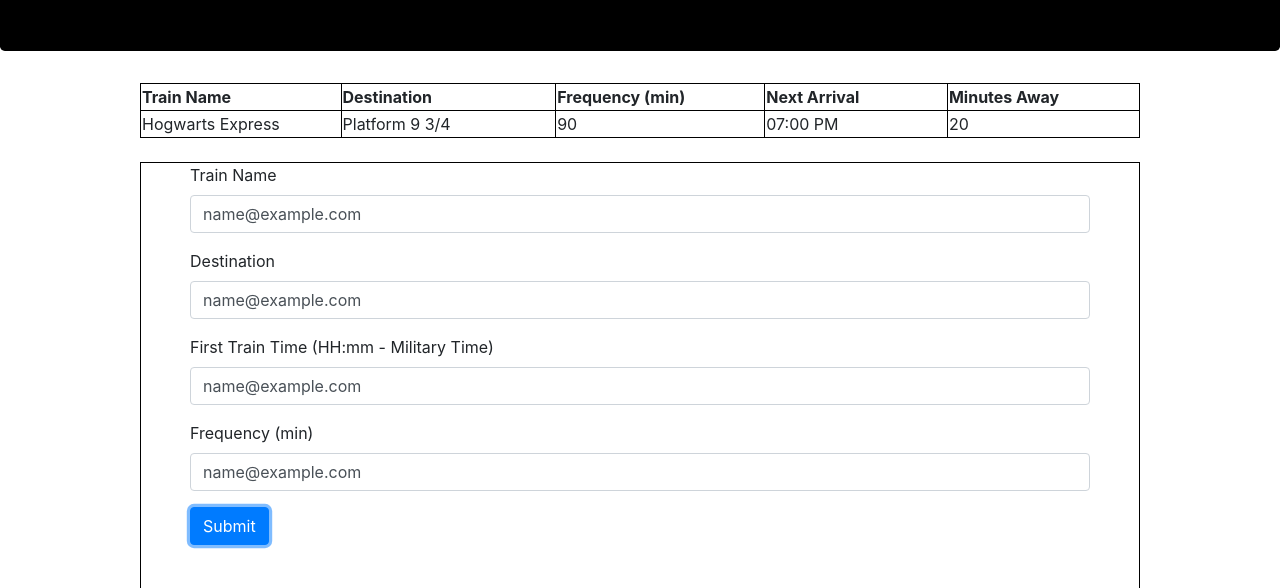
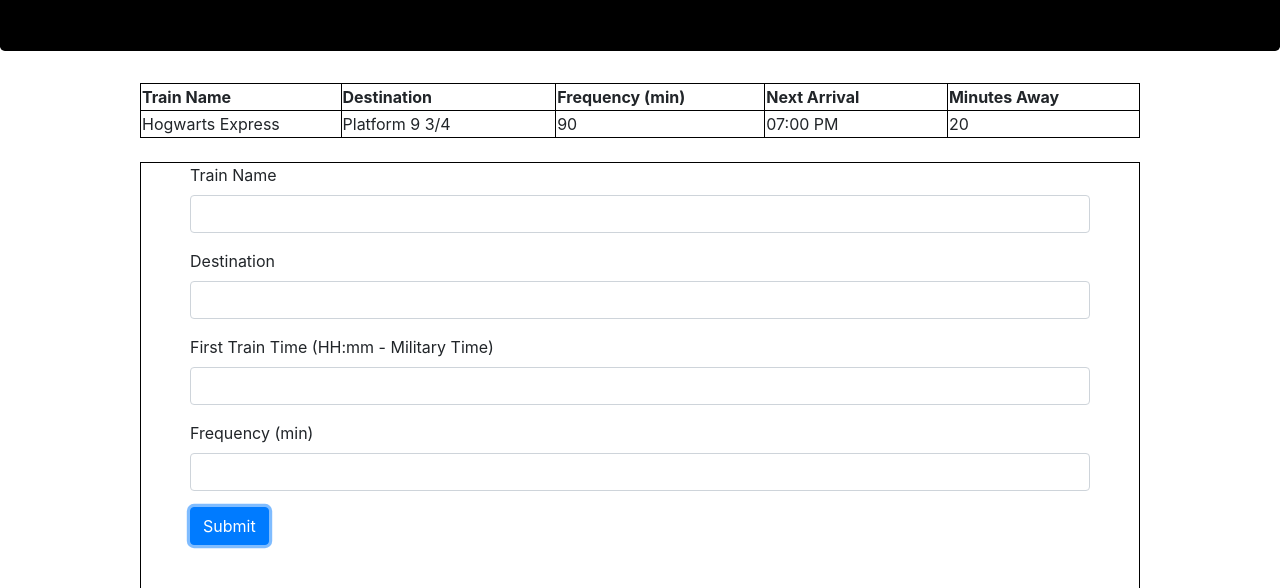
Before and after one commit to andrea-halloran/train-schedule, a plain HTML site: page index.html in a window 1280 px wide. Both pictures are taken after typing "name@example.com", "name@example.com", "name@example.com", "name@example.com" into the empty fields and a click on the button "Submit". Shown: the part 152-740 px from the top of the page. Drawn offline with nearby package versions, Linux system fonts and the light colour scheme; no server answers.

Commit message:
added javascript file and firebase database

```diff
--- a/index.html
+++ b/index.html
@@ -10,6 +10,8 @@
     <link rel="stylesheet" href="https://stackpath.bootstrapcdn.com/bootstrap/4.1.3/css/bootstrap.min.css" integrity="sha384-MCw98/SFnGE8fJT3GXwEOngsV7Zt27NXFoaoApmYm81iuXoPkFOJwJ8ERdknLPMO"
         crossorigin="anonymous">
     <link rel="stylesheet" type="text/css" href="style.css">
+    <script src="https://www.gstatic.com/firebasejs/5.5.0/firebase.js"></script>
+    <script src="https://code.jquery.com/jquery-3.3.1.js" integrity="sha256-2Kok7MbOyxpgUVvAk/HJ2jigOSYS2auK4Pfzbm7uH60="crossorigin="anonymous"></script>
     <title>Train Time</title>
 </head>
 
@@ -21,6 +23,8 @@
     </div>
 
     <!-- Optional JavaScript -->
+    <script src="https://cdnjs.cloudflare.com/ajax/libs/moment.js/2.18.1/moment.js"></script>
+    <script src="train.js"></script>
     <!-- jQuery first, then Popper.js, then Bootstrap JS -->
     <script src="https://code.jquery.com/jquery-3.3.1.slim.min.js" integrity="sha384-q8i/X+965DzO0rT7abK41JStQIAqVgRVzpbzo5smXKp4YfRvH+8abtTE1Pi6jizo"
         crossorigin="anonymous"></script>
@@ -58,7 +62,7 @@
             </div>
             <div class="form-group">
                 <label for="exampleFormControlInput1">Destination</label>
-                <input type="email" class="form-control" id="role-input" value="">
+                <input type="email" class="form-control" id="destination-input" value="">
             </div>
             <div class="form-group">
                 <label for="exampleFormControlInput1">First Train Time (HH:mm - Military Time)</label>
@@ -66,7 +70,7 @@
             </div>
             <div class="form-group">
                 <label for="exampleFormControlInput1">Frequency (min)</label>
-                <input type="email" class="form-control" id="rate-input" value="">
+                <input type="email" class="form-control" id="frequency-input" value="">
             </div>
             <button id="submit" type="button" class="btn btn-primary">Submit</button>
         </form>
--- /dev/null
+++ b/train.js
@@ -0,0 +1,44 @@
+var config = {
+    apiKey: "AIzaSyCOPCBajRQ8IdJorWNtOjrWkTtaRXK6Mjw",
+    authDomain: "train-schedule-b439a.firebaseapp.com",
+    databaseURL: "https://train-schedule-b439a.firebaseio.com",
+    projectId: "train-schedule-b439a",
+    storageBucket: "train-schedule-b439a.appspot.com",
+    messagingSenderId: "1058415590043"
+  };
+  firebase.initializeApp(config);
+
+  var database = firebase.database();
+
+  $(document).ready(function () {
+      $("#submit").click(function () {
+          let name = $("name-input").val();
+          let destination = $("destination-input").val ();
+          let time = $("time-input").val ();
+          let frequency = $("frequency-input").val ();
+
+          console.log("click");
+
+          let newTrain = {
+              name: $("#name-input").val(),
+              destination: $("destination-input").val (),
+              time: $("time-input").val (),
+              frequency: $("frequency-input").val ()
+          };
+
+          console.log(name);
+
+          database.ref().push({
+              name: name,
+              destination: destination,
+              time: time,
+              frequency: frequency
+          });
+
+          $("#name-input").val("");
+          $("#destination-input").val("");
+          $("#time-input").val("");
+          $("#frequency-input").val("");
+
+      })
+  })
```
